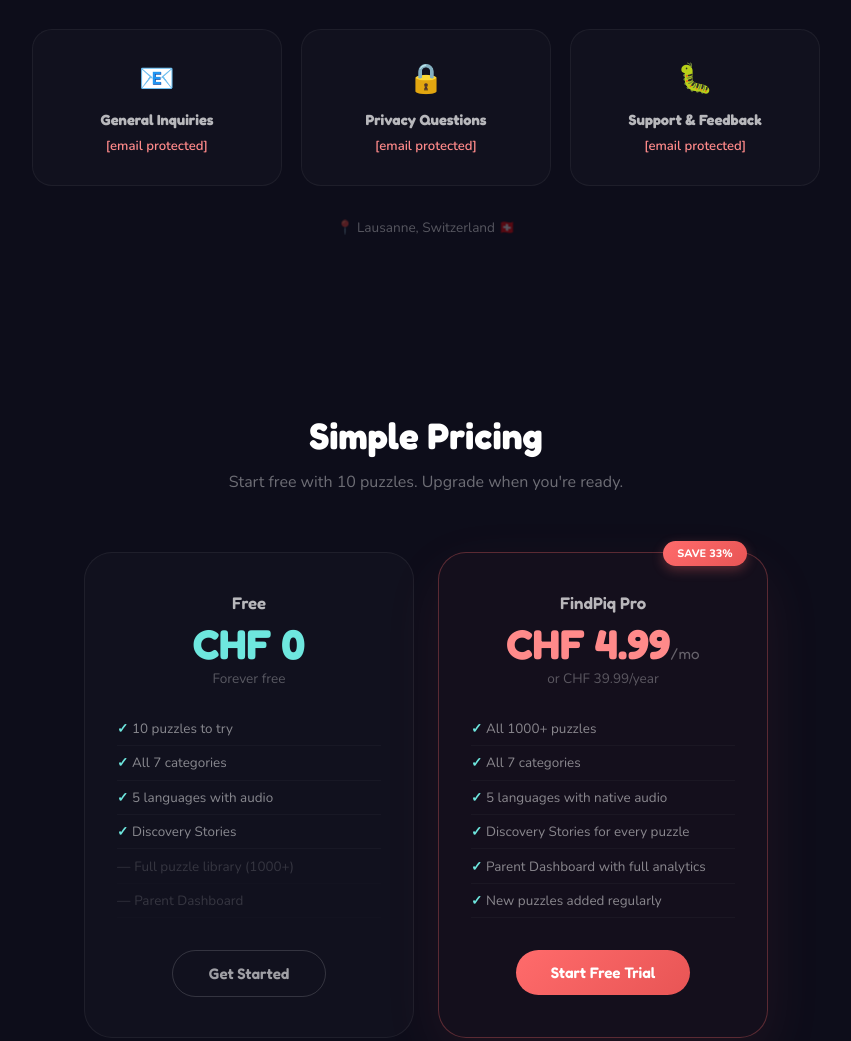
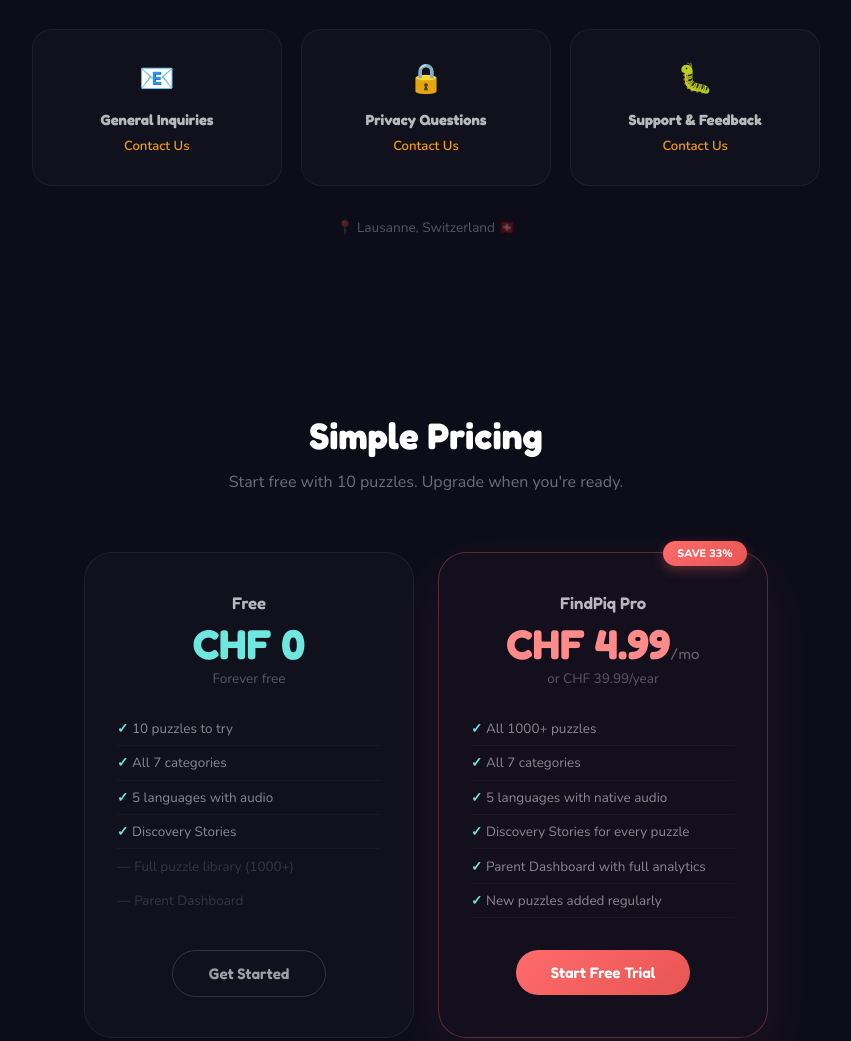
Before and after one commit to FindPiq/findpiq.com, a plain HTML site: page index.html in a window 1280 px wide. Shown: the part 5440-6481 px from the top of the page, without its empty margins (214-1065 px from the left). Drawn offline with nearby package versions, Linux system fonts and the light colour scheme.

Commit message:
Add files via upload

```diff
--- a/index.html
+++ b/index.html
@@ -412,17 +412,17 @@
     <div class="contact-card">
       <div class="cc-icon">📧</div>
       <h4>General Inquiries</h4>
-      <a href="/cdn-cgi/l/email-protection#c6aea3aaaaa986a0afa8a2b6afb7e8a5a9ab"><span class="__cf_email__" data-cfemail="98f0fdf4f4f7d8fef1f6fce8f1e9b6fbf7f5">[email&#160;protected]</span></a>
+      <a href="mailto:ushapanduga7@gmail.com" style="color:#F59E0B">Contact Us</a>
     </div>
     <div class="contact-card">
       <div class="cc-icon">🔒</div>
       <h4>Privacy Questions</h4>
-      <a href="/cdn-cgi/l/email-protection#41313328372022380127282f253128306f222e2c"><span class="__cf_email__" data-cfemail="6e1e1c07180f0d172e0807000a1e071f400d0103">[email&#160;protected]</span></a>
+      <a href="mailto:ushapanduga7@gmail.com" style="color:#F59E0B">Contact Us</a>
     </div>
     <div class="contact-card">
       <div class="cc-icon">🐛</div>
       <h4>Support & Feedback</h4>
-      <a href="/cdn-cgi/l/email-protection#8efdfbfefee1fcfacee8e7e0eafee7ffa0ede1e3"><span class="__cf_email__" data-cfemail="ee9d9b9e9e819c9aae8887808a9e879fc08d8183">[email&#160;protected]</span></a>
+      <a href="mailto:ushapanduga7@gmail.com" style="color:#F59E0B">Contact Us</a>
     </div>
   </div>
   <div class="contact-location">
@@ -512,7 +512,7 @@
     <h3>8. Data Retention & Your Rights</h3>
     <p>Data is retained only as needed. You can access, correct, delete, or export your data at any time. Account deletion removes data within 30 days.</p>
     <h3>9. Contact Us</h3>
-    <p style="color:rgba(255,255,255,0.5)"><strong style="color:rgba(255,255,255,0.7)">Email:</strong> <a href="/cdn-cgi/l/email-protection" class="__cf_email__" data-cfemail="0d7d7f647b6c6e744d6b6463697d647c236e6260">[email&#160;protected]</a> &nbsp;|&nbsp; <strong style="color:rgba(255,255,255,0.7)">Web:</strong> findpiq.com</p>
+    <p style="color:rgba(255,255,255,0.5)"><strong style="color:rgba(255,255,255,0.7)">Email:</strong> <a href="mailto:ushapanduga7@gmail.com" style="color:#F59E0B">Contact Us</a> &nbsp;|&nbsp; <strong style="color:rgba(255,255,255,0.7)">Web:</strong> <a href="https://findpiq.com" style="color:#F59E0B">findpiq.com</a></p>
   </div>
 </section>
 
@@ -531,5 +531,5 @@
   <p style="margin-top:0.3rem">Made with ❤️ for curious kids everywhere.</p>
 </footer>
 
-<script data-cfasync="false" src="/cdn-cgi/scripts/5c5dd728/cloudflare-static/email-decode.min.js"></script><script data-cfasync="false" src="/cdn-cgi/scripts/5c5dd728/cloudflare-static/email-decode.min.js">
+<script>
 // Fallback: if
```
